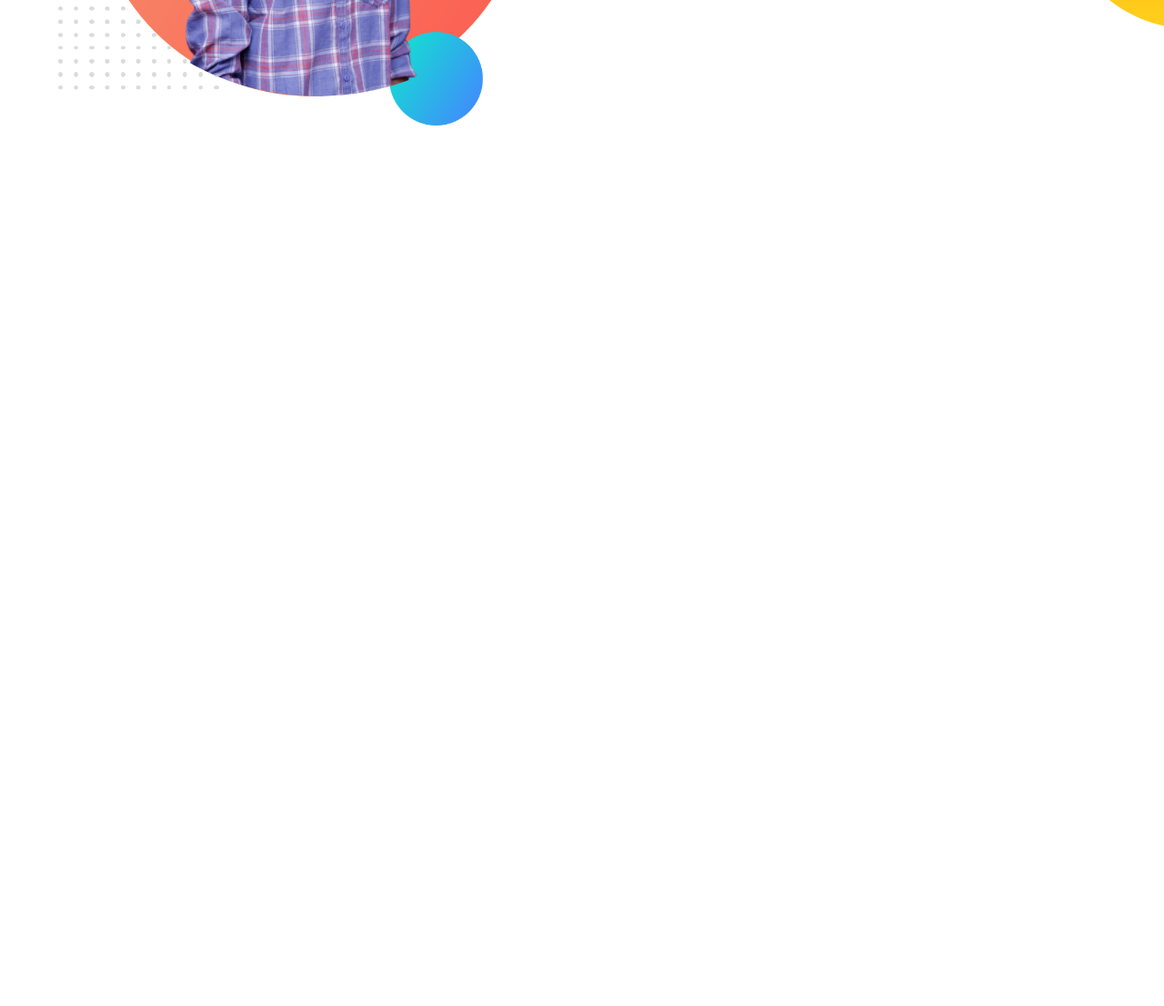
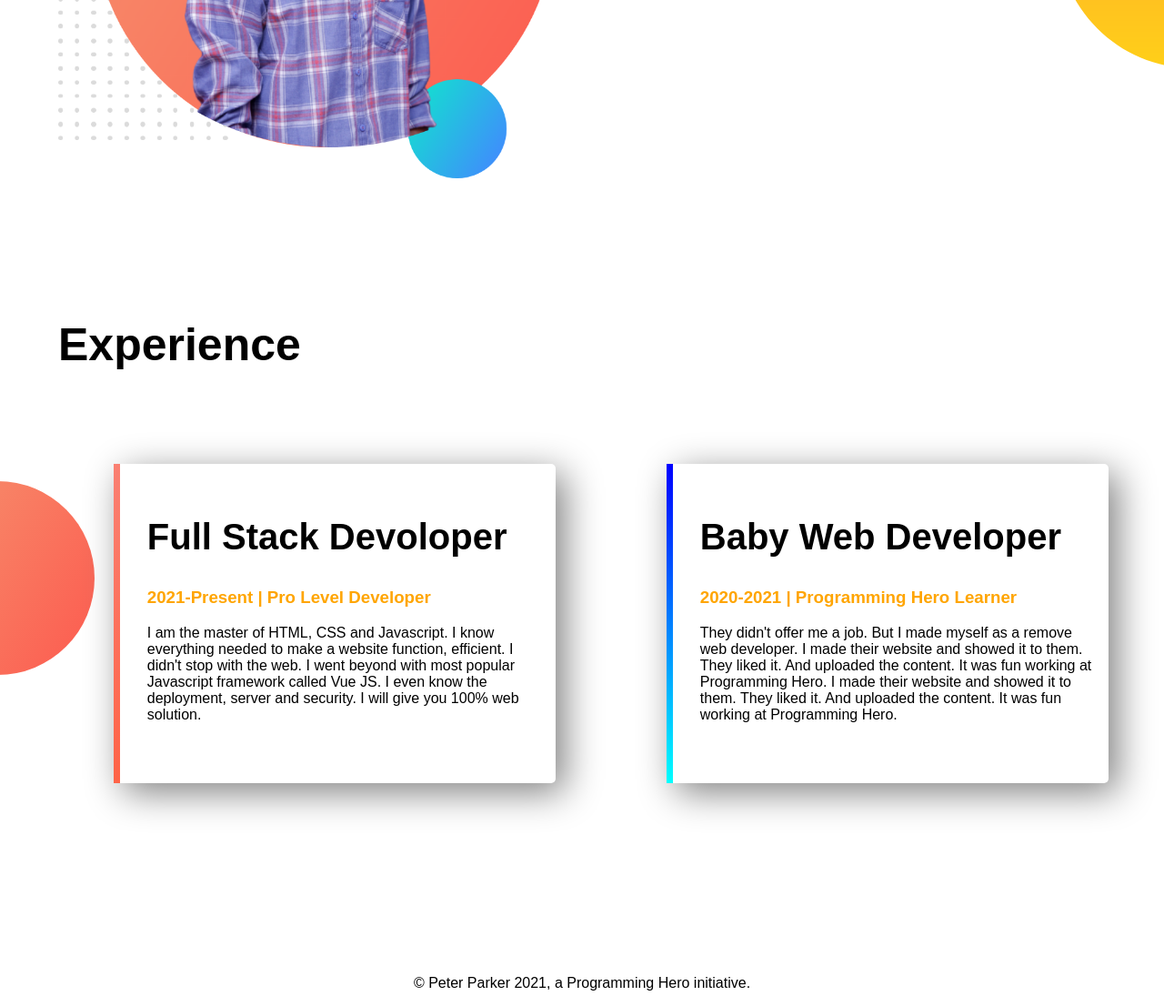
Before and after one commit to 98RAMISLU/module3-portfolio, a plain HTML site: page index.html in a window 1280 px wide. Shown: the part 1045-2151 px from the top of the page at 91% size. Before the commit the page ends 1337 px from the top, so only its background shows below. Drawn offline with Linux system fonts and the light colour scheme; a web font is replaced by a local one.

Commit message:
compleated

```diff
--- a/index.html
+++ b/index.html
@@ -14,11 +14,11 @@
     <link rel="stylesheet" href="style.css" />
   </head>
   <body>
-    <section class="top-banner">
-      <div class="half">
-        <h1>Welcome To</h1>
+    <section class="top-banner flexiable-container">
+      <div class="half upper-margin">
+        <h1 class="control-space">Welcome To</h1>
         <h1><span class="orange-color">Peter Parker</span> World!</h1>
-        <h3>Build Climber and Train Stopper</h3>
+        <h3 class="control-space2">Build Climber and Train Stopper</h3>
         <p>
           You might saw me jumping, climbing buildings, and stopping trains. But
           nobody pays me a dime for that work. That's why I am learning and
@@ -31,13 +31,13 @@
         <img src="images/my-bg (1).png" alt="my photo" />
       </div>
     </section>
-    <section class="dream-big">
+    <section class="dream-big flexiable-container">
       <div class="half">
         <img src="images/my-bg (1).png" alt="" />
       </div>
       <div class="half">
-        <h1>Dream Big</h1>
-        <h2>Become a Web Devoloper</h2>
+        <h1 class="control-space">Dream Big</h1>
+        <h1>Become a Web Devoloper</h1>
         <p class="give-pad">
           I already learned the basic HTML and CSS. I can build any simple
           website. I can even teach my grandma how to make simple website. My
@@ -48,5 +48,35 @@
         >
       </div>
     </section>
+    <section class="Experience-area">
+      <h1>Experience</h1>
+      <div class="flexiable-container">
+        <div class="experiance-item" id="web-dev-left">
+          <h2>Full Stack Devoloper</h2>
+          <h3 class="orange-color">2021-Present | Pro Level Developer</h3>
+          <p>
+            I am the master of HTML, CSS and Javascript. I know everything
+            needed to make a website function, efficient. I didn't stop with the
+            web. I went beyond with most popular Javascript framework called Vue
+            JS. I even know the deployment, server and security. I will give you
+            100% web solution.
+          </p>
+        </div>
+        <div class="experiance-item" id="web-dev-right">
+          <h2>Baby Web Developer</h2>
+          <h3 class="orange-color">2020-2021 | Programming Hero Learner</h3>
+          <p>
+            They didn't offer me a job. But I made myself as a remove web
+            developer. I made their website and showed it to them. They liked
+            it. And uploaded the content. It was fun working at Programming
+            Hero. I made their website and showed it to them. They liked it. And
+            uploaded the content. It was fun working at Programming Hero.
+          </p>
+        </div>
+      </div>
+    </section>
+    <footer>
+      <p>© Peter Parker 2021, a Programming Hero initiative.</p>
+    </footer>
   </body>
 </html>
--- a/style.css
+++ b/style.css
@@ -2,19 +2,37 @@ body {
   font-family: "Pragati Narrow", sans-serif;
   margin: 0;
 }
+.control-space {
+  margin-bottom: -65px;
+}
+.upper-margin {
+  margin-top: 80px;
+}
 h1 {
   font-size: 50px;
+}
+h2 {
+  font-size: 40px;
+}
+.control-space2 {
+  margin-bottom: -5px;
+  margin-top: -20px;
 }
 .orange-color {
   color: orange;
 }
 section {
+  padding-left: 5%;
+}
+.flexiable-container {
   display: flex;
   margin-bottom: 150px;
 }
 .half {
   width: 50%;
-  padding-left: 5%;
+}
+.half p {
+  margin-bottom: 30px;
 }
 .half img {
   width: 90%;
@@ -40,3 +58,28 @@ section {
 .give-pad {
   padding-right: 120px;
 }
+.Experience-area {
+  background-image: url(images/exp-bg.png);
+  background-repeat: no-repeat;
+  background-position: left;
+}
+.experiance-item {
+  width: 40%;
+  margin: 5%;
+  border-radius: 5px;
+  padding: 25px 10px 50px 30px;
+  box-shadow: 10px 10px 40px gray;
+}
+#web-dev-right {
+  border-left: 7px solid;
+  border-image: linear-gradient(blue, cyan);
+  border-image-slice: 1;
+}
+#web-dev-left {
+  border-left: 7px solid;
+  border-image: linear-gradient(salmon, tomato);
+  border-image-slice: 1;
+}
+footer p {
+  text-align: center;
+}
```
